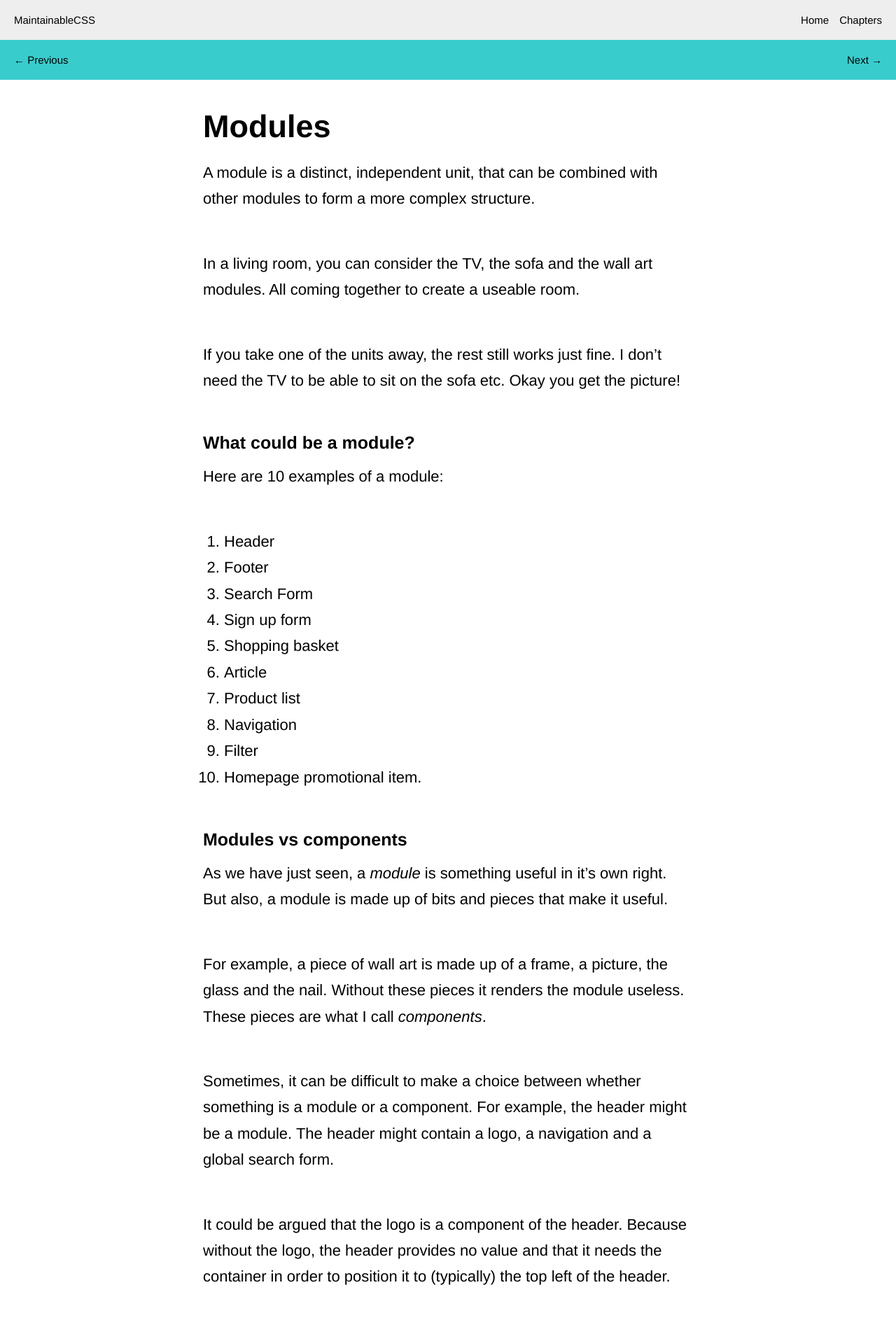
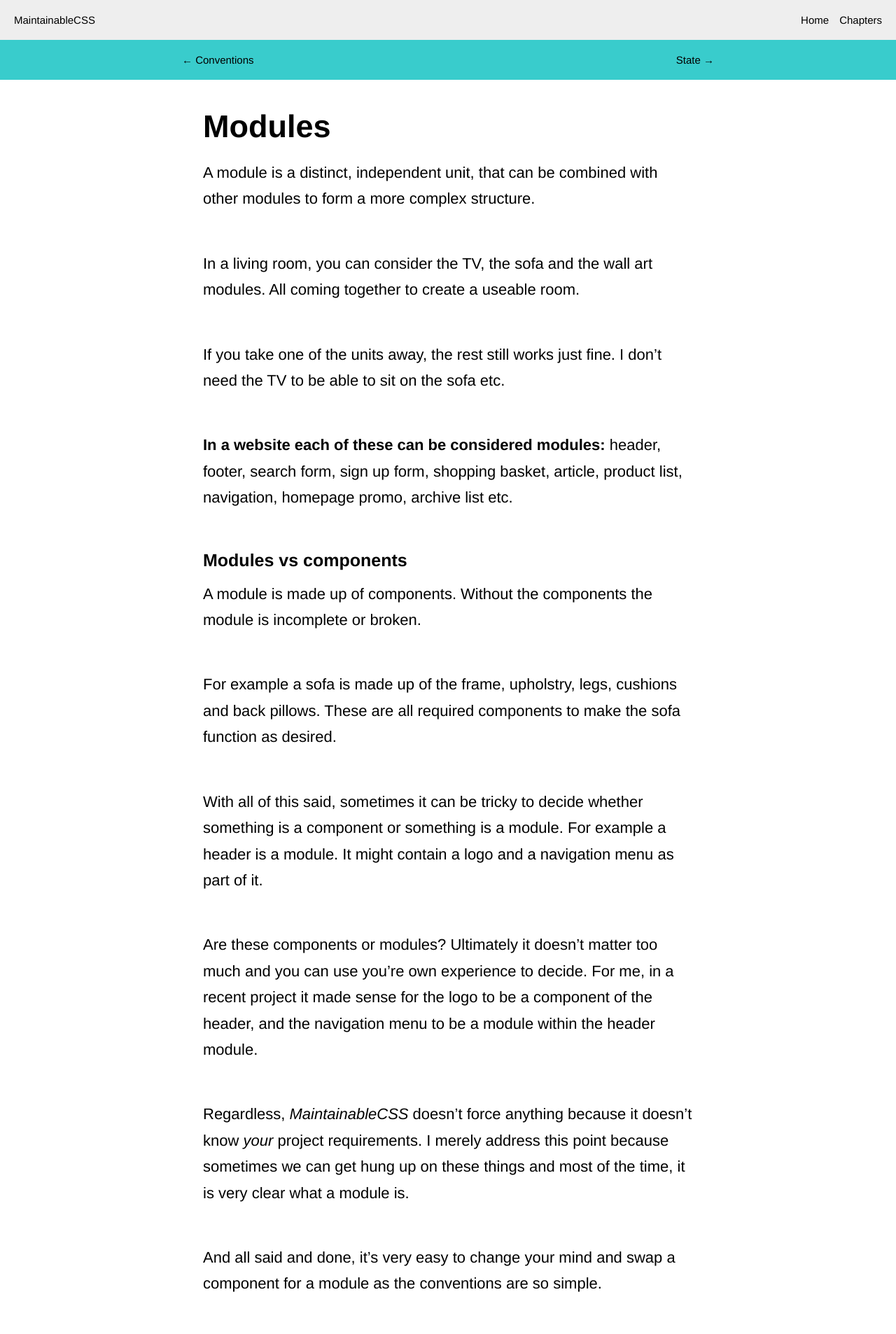
Before and after one commit to adamsilver/maintainablecss.com-jekyll, a Jekyll site: the page built from _chapters/06-modules.md, in a window 1280 px wide. Shown: the top 1906 px of the page at 70% size. Built offline with Jekyll 4.4.1, drawn with Linux system fonts in a browser that asks for light colours; some of the changed text lies outside the part shown.

Commit message:
Module copy updated

```diff
--- a/_chapters/06-modules.md
+++ b/_chapters/06-modules.md
@@ -9,44 +9,27 @@ A module is a distinct, independent unit, that can be combined with other module
 
 In a living room, you can consider the TV, the sofa and the wall art modules. All coming together to create a useable room.
 
-If you take one of the units away, the rest still works just fine. I don't need the TV to be able to sit on the sofa etc. Okay you get the picture!
+If you take one of the units away, the rest still works just fine. I don't need the TV to be able to sit on the sofa etc.
 
-## What could be a module?
-
-Here are 10 examples of a module:
-
-1. Header
-2. Footer
-3. Search Form
-4. Sign up form
-5. Shopping basket
-6. Article
-7. Product list
-8. Navigation
-9. Filter
-10. Homepage promotional item.
+**In a website each of these can be considered modules:** header, footer, search form, sign up form, shopping basket, article, product list, navigation, homepage promo, archive list etc.
 
 ## Modules vs components
 
-As we have just seen, a *module* is something useful in it's own right. But also, a module is made up of bits and pieces that make it useful.
+A module is made up of components. Without the components the module is incomplete or broken.
 
-For example, a piece of wall art is made up of a frame, a picture, the glass and the nail. Without these pieces it renders the module useless. These pieces are what I call *components*.
+For example a sofa is made up of the frame, upholstry, legs, cushions and back pillows. These are all required components to make the sofa function as desired.
 
-Sometimes, it can be difficult to make a choice between whether something is a module or a component. For example, the header might be a module. The header might contain a logo, a navigation and a global search form.
+With all of this said, sometimes it can be tricky to decide whether something is a component or something is a module. For example a header is a module. It might contain a logo and a navigation menu as part of it.
 
-It could be argued that the logo is a component of the header. Because without the logo, the header provides no value and that it needs the container in order to position it to (typically) the top left of the header.
+Are these components or modules? Ultimately it doesn't matter too much and you can use you're own experience to decide. For me, in a recent project it made sense for the logo to be a component of the header, and the navigation menu to be a module within the header module.
 
-But equally, the logo is valuable in it's own right and could easily be considered a module (within a module). Either way that is no problem. *MaintainableCSS* doesn't concern itself. That choice is up to you.
+Regardless, *MaintainableCSS* doesn't force anything because it doesn't know *your* project requirements. I merely address this point because sometimes we can get hung up on these things and most of the time, it is very clear what a module is.
 
-And also, it makes sense that navigation might reside in the header, but it is most certainly a useful independent unit regardless of the header.
+And all said and done, it's very easy to change your mind and swap a component for a module as the conventions are so simple.
 
-And it must be noted that, the visual design might have an impact in what becomes a module. For example the navigation might be positioned to the right of the header with a `float: right` but it is visually positioned in a header module. The header module will 'clear' the float.
+## Walkthrough: creating a module
 
-In this particular example, I would *still* make the navigation a module itself. It's just a module within a module. No problem, and again don't worry too much. It is very easy to convert a component into a module and vice versa.
-
-## Let's create a module: Shopping basket
-
-Let's take a simple example, a shopping basket. Typically, a basket contains a title, a bunch of items, each item might have a remove button. So we might end up with the following HTML:
+Let's build a module together. We're going to build a simplified shipping basket module which is made up of a title, a bunch of products with each product containing a title and a remove button. Here is the HTML we might typically use:
 
 	<div class="basket">
 		<h2 class="basket-title">Basket</h2>
@@ -72,16 +55,14 @@ And the selectors for that:
 
 	.basket-removeButton {}
 
+## Walkthrough: avoiding reuse
+
 Now, let's say that during the checkout process there is a similar (but different) cut down version of the basket&mdash;perhaps it has a title of "Order summary" as opposed to basket. Perhaps it doesn't have the capbility of removing products.
 
-What you might be tempted to do, is to try and reuse the basket. But as we discussed in the chapter about Reuse, this is problematic. Firstly, you're template/partial will require conditional logic within.
+What you might be tempted to do, is to try and reuse the basket. But as we discussed in the chapter about Reuse, this is problematic for several reasons.
 
-The more condition you have, the more complicated it is to touch (read: maintain). And, now whatever changes you make might causes issues in *all* of the places where it is used.
+Additionally, your template or partial will require conditional logic within. The more condition you have, the more complicated it is to touch. And, whatever changes you make might causes regression in *all* of the other places where it is used, making it hard to maintain.
 
-Following the principle of *duplication first*, it would be highly advised to create a brand new module. In a recent project, we named the module *orderSummary*. We could have easily named it *basketSummary* or *checkoutBasket* or *basketCutDownVersion*.
+Following the principle of *duplication first*, it would be highly advised to create a brand new module. In a recent project, we named the module *orderSummary* although interestingly it *looks* very similar to the basket.
 
-Now, the name *is* important &mdash; it must be semantic &mdash; which all of these are. But, even *more* important, is the fact that a new module has been created, rather than trying to reuse the existing similar module.
-
-We have now acheived the ability to style this new module as we wish, whilst also being able to edit the other basket module, without fear of regression or inheriting other styles we don't want.
-
-If the design changes, upgrading these modules is now very easy to do.
+Now we have semantic naming, module encapsulation which makes maintainance very easy. If the design is changed for just one of these modules we can upgrade with minimal effort and without fear of regression.
--- a/_includes/chapterList.html
+++ b/_includes/chapterList.html
@@ -1,4 +1,5 @@
 <div class="chapterList">
+	<h2>Chapter list:</h2>
 	<ol>
 		{% for chapter in site.chapters %}
 			<li>
--- a/_includes/chapterNavigation.html
+++ b/_includes/chapterNavigation.html
@@ -1,17 +1,10 @@
-{% if page.previous or page.next %}
-
 <div class="chapterNavigation">
-	<div class="chapterNavigation-nextPreviousWrapper">
+	<div class="chapterNavigation-inner">
 		{% if page.previous %}
-			<div class="chapterNavigation-previous">
-				<a href="{{page.previous.url}}">&larr; Previous</a>
-			</div>
+			<a class="chapterNavigation-previous" href="{{page.previous.url}}">&larr; {{page.previous.title}}</a>
 		{% endif %}
 		{% if page.next %}
-			<div class="chapterNavigation-next">
-				<a href="{{page.next.url}}">Next &rarr;</a>
-			</div>
+			<a class="chapterNavigation-next" href="{{page.next.url}}">{{page.next.title}} &rarr;</a>
 		{% endif %}
 	</div>
 </div>
-{% endif %}
--- a/assets/css/main.css
+++ b/assets/css/main.css
@@ -241,17 +241,16 @@ a.navigation-isActive {
 **********************************************************/
 
 .chapterNavigation {
-	padding: 20px;
 	font-size: 1.5em;
 	overflow: hidden;
 	background-color: #39CCCC;
 }
 
-.chapterNavigation-allChapters {
-}
-
-.chapterNavigation-nextPreviousWrapper {
+.chapterNavigation-inner {
 	overflow: hidden;
+	max-width: 760px;
+	padding: 20px;
+	margin: 0 auto;
 }
 
 .chapterNavigation-previous {
@@ -261,10 +260,6 @@ a.navigation-isActive {
 
 .chapterNavigation-next {
 	float: right;
-}
-
-.chapterNavigation-previous a,
-.chapterNavigation-next a {
 	text-decoration: none;
 }
 
@@ -358,13 +353,17 @@ a.navigation-isActive {
 	max-width: 700px;
 	margin-left: auto;
 	margin-right: auto;
-	margin-bottom: 30px;
+	margin-bottom: 50px;
 }
 
 @media(min-width: 600px) {
 	.benefits h2 {
 		font-size: 3.5em;
 	}
+}
+
+.benefit {
+	margin-bottom: 40px;
 }
 
 .benefit h3 {
@@ -472,6 +471,11 @@ a.navigation-isActive {
 	padding: 40px;
 }
 
+.chapterList h2 {
+	max-width: 700px;
+	margin: 0 auto 20px;
+}
+
 .chapterList-isCurrentPage {
 	padding-left: 5px;
 	font-weight: bold;
@@ -484,5 +488,6 @@ a.navigation-isActive {
 }
 
 .chapterList li {
+	margin-left: 15px;
 	margin-bottom: 5px;
 }
```
